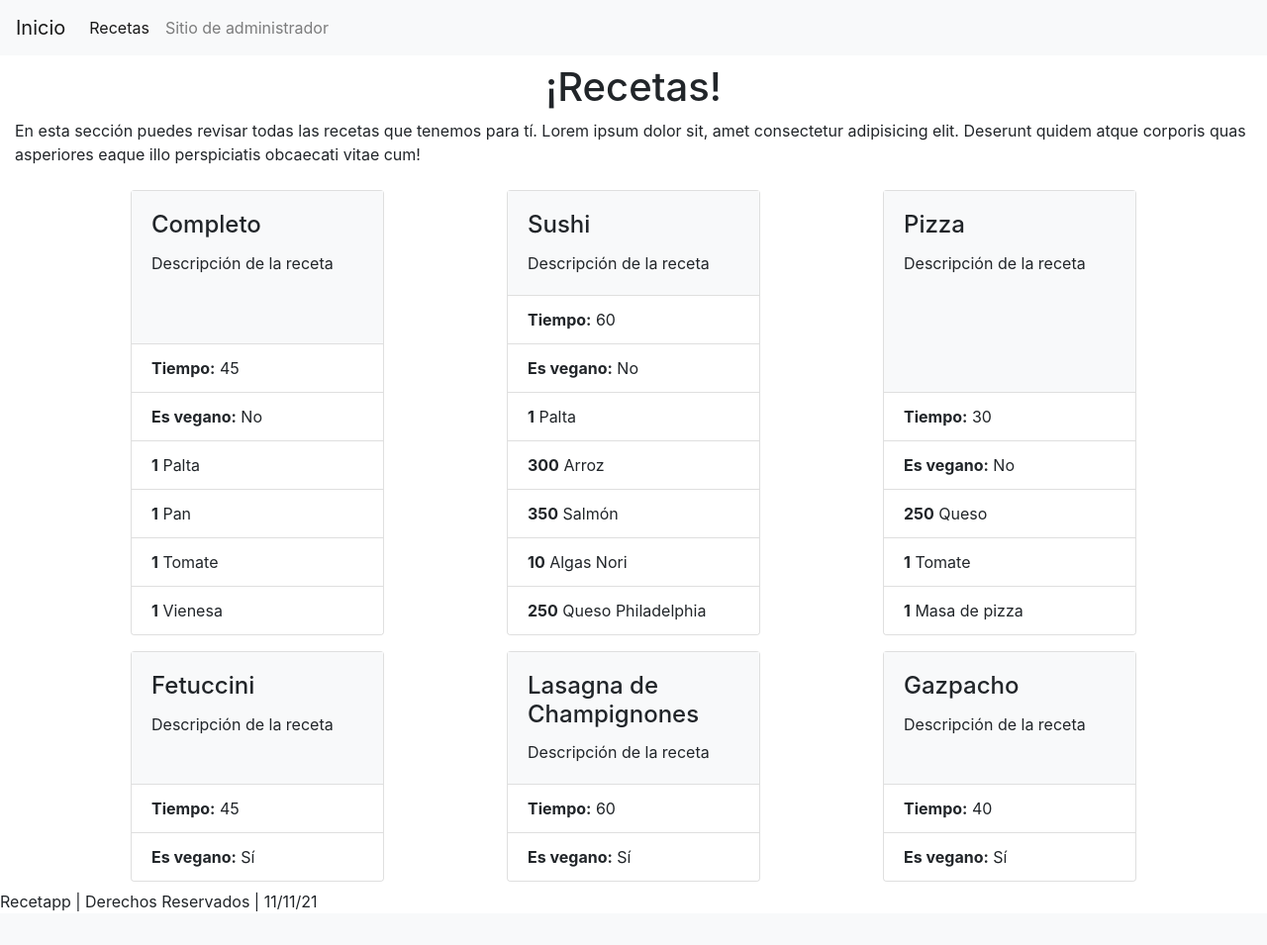
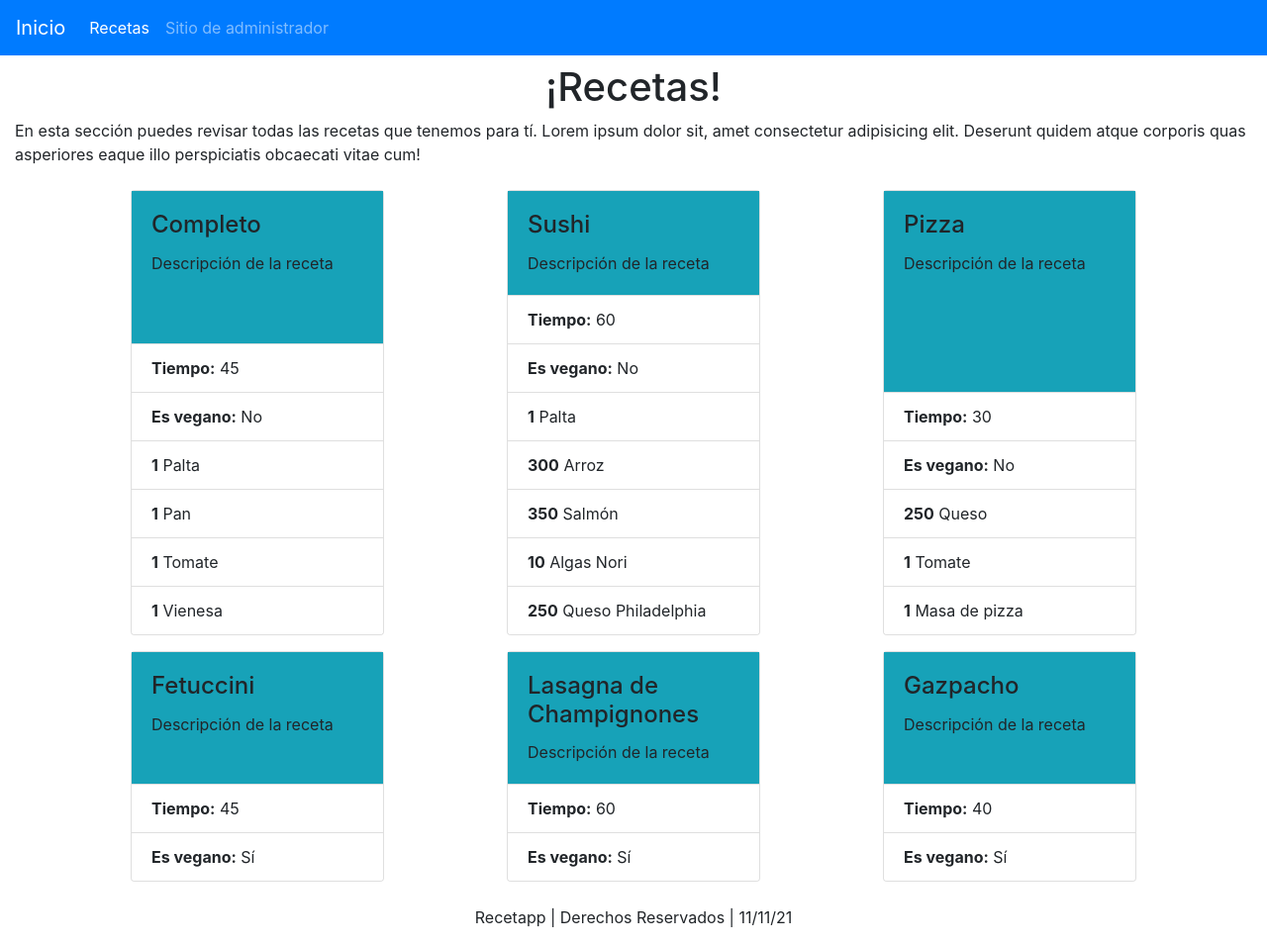
Before and after one commit to Ontos-2021/Recetapp, a Django app: page /recetas in a window 1280 px wide. Shown: the whole page at 99% size. Before the commit the page ends 921 px from the top, so only its background shows below. Run offline with Django 3.2, Linux system fonts and the light colour scheme; data comes from the database, SQL or seed files in the repository; some libraries are stand-ins or nearby versions.

Commit message:
Modelando en Bootstrap

```diff
--- a/Recetapp/Apps/Recetas/templates/index.html
+++ b/Recetapp/Apps/Recetas/templates/index.html
@@ -15,8 +15,10 @@
 
     <div class="container-fluid">
         <header>
-            <h1 class="text-center">Bienvenido/a a Recetapp</h1>
-            <p>Recetapp nació de la necesidad de poder ahorrar tiempo para poder hacer la lista de compras para la comida. También de la idea de poder hacer mejores recetas, más ricas, ahorrando tiempo y dinero. ¡Guten appetit!</p>
+            <div class="container">
+                <h1 class="text-center">Bienvenido/a a Recetapp</h1>
+                <p>Recetapp nació de la necesidad de poder ahorrar tiempo para poder hacer la lista de compras para la comida. También de la idea de poder hacer mejores recetas, más ricas, ahorrando tiempo y dinero. ¡Guten appetit!</p>
+            </div>
         </header>
     </div>
 
--- a/Recetapp/Apps/Recetas/templates/layout.html
+++ b/Recetapp/Apps/Recetas/templates/layout.html
@@ -10,7 +10,7 @@
 <body>
 
     <!-- Barra de navegación -->
-    <nav class="navbar navbar-expand-lg navbar-light bg-light mb-2">
+    <nav class="navbar navbar-expand-lg navbar-dark bg-primary mb-2">
             <a class="navbar-brand" href="{% url 'index' %}">Inicio</a>
             <button class="navbar-toggler" type="button" data-toggle="collapse" data-target="#navbarNavAltMarkup" aria-controls="navbarNavAltMarkup" aria-expanded="false" aria-label="Toggle navigation">
                 <span class="navbar-toggler-icon"></span>
@@ -31,9 +31,11 @@
 
         {% endblock %}
 
-        <footer>
-            Recetapp | Derechos Reservados | {% now "d/m/y" %}
-        </footer>
+        <div class="container-fluid text-center py-3">
+            <footer>
+                Recetapp | Derechos Reservados | {% now "d/m/y" %}
+            </footer>
+        </div>
 
         <!--- Bootstrap --->
         <script src="https://code.jquery.com/jquery-3.2.1.slim.min.js" integrity="sha384-KJ3o2DKtIkvYIK3UENzmM7KCkRr/rE9/Qpg6aAZGJwFDMVNA/GpGFF93hXpG5KkN" crossorigin="anonymous"></script>
--- a/Recetapp/Apps/Recetas/templates/recetas.html
+++ b/Recetapp/Apps/Recetas/templates/recetas.html
@@ -28,7 +28,7 @@
 
                 <div class="col-xl-4 col-sm-6 col-12 p-2 d-flex justify-content-center">
                     <div class="card" style="width: 16rem;">
-                        <div class="card-body bg-light">
+                        <div class="card-body bg-info">
                           <h4 class="card-title">{{ receta.nombre }}</h4>
                           <p class="card-text">Descripción de la receta</p>
                         </div>
```
